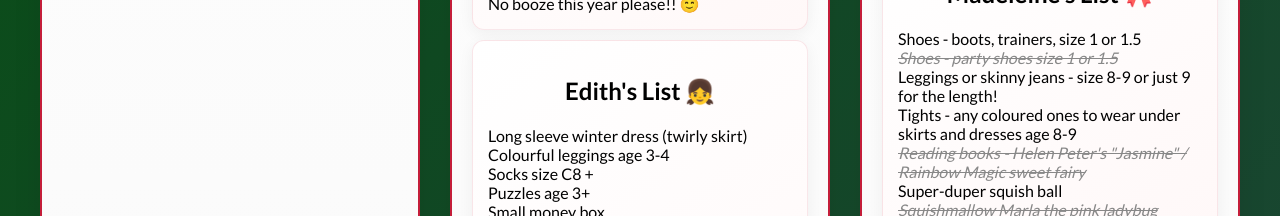
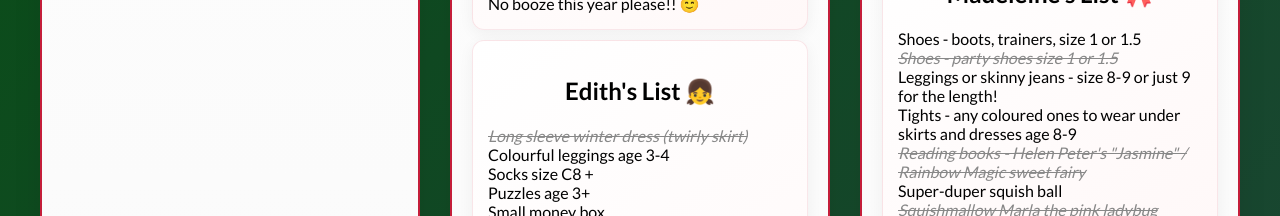
Before and after one commit to James1Law/lawchristmas2024v2, a React (Create React App) app: page / in a window 1280 px wide. Shown: the part 1200-1416 px from the top of the page. Built offline with nearby package versions, Linux system fonts and the light colour scheme; a web font is replaced by a local one.

Commit message:
updates to lists

```diff
--- a/src/data/familyData.js
+++ b/src/data/familyData.js
@@ -73,7 +73,7 @@ export const familyData = {
           emoji: "👧",
           type: "kids",
           items: [
-            { text: "Long sleeve winter dress (twirly skirt)", bought: false },
+            { text: "Long sleeve winter dress (twirly skirt)", bought: true },
             { text: "Colourful leggings age 3-4", bought: false },
             { text: "Socks size C8 +", bought: false },
             { text: "Puzzles age 3+", bought: false },
@@ -252,10 +252,10 @@ export const familyData = {
             { text: "A dressing gown", bought: true },
             { text: "Lipgloss", bought: false },
             { text: "Schleich riding center starter 🐴", bought: false },
-            { text: "This esme hoodie", bought: false },
+            { text: "This esme hoodie", bought: true },
             { text: "This esme yearbook 2025", bought: false },
             { text: "Heatless curlers", bought: true },
-            { text: "Casper the Connemara by Esme Higgs", bought: false },
+            { text: "Casper the Connemara by Esme Higgs", bought: true },
             { text: "A pony SE phone case", bought: false },
             { text: "Lots of sweets 🍭", bought: false },
             { text: "Lots of chocolate 🍫", bought: false },
```
